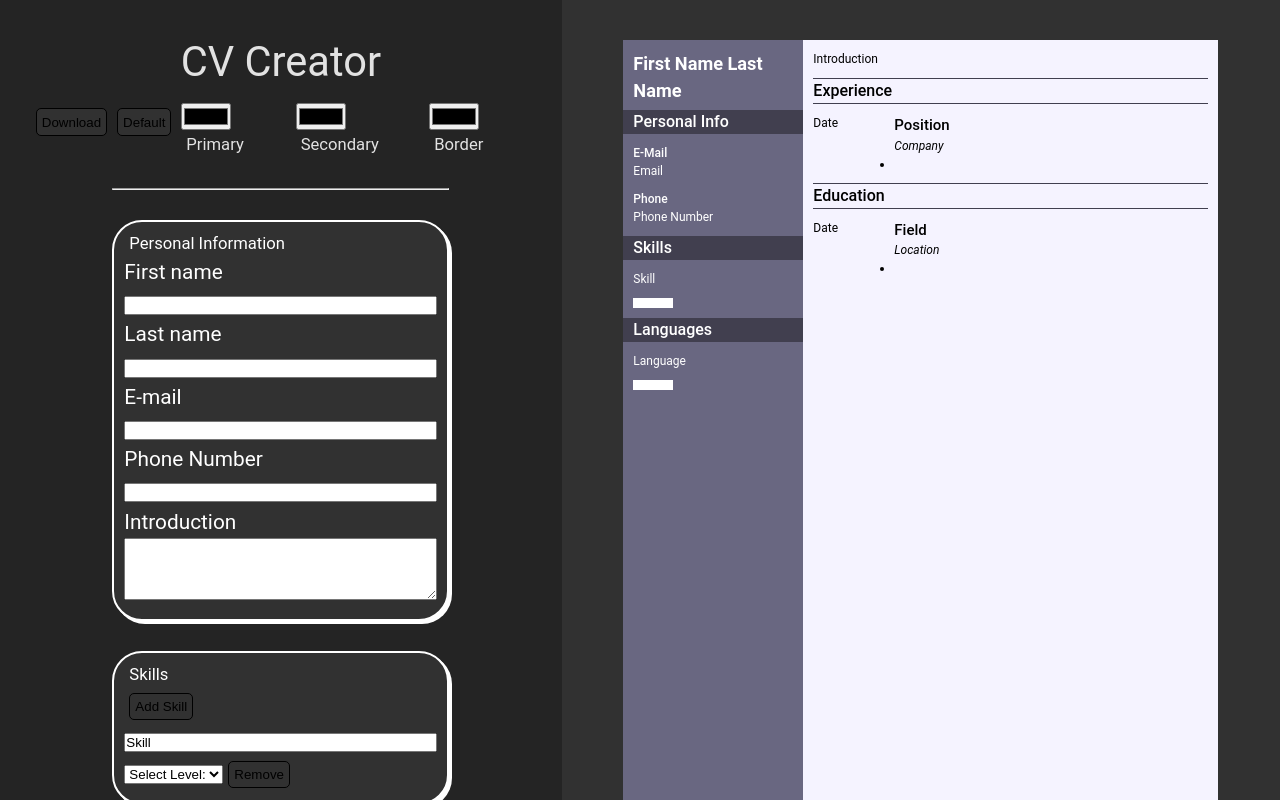
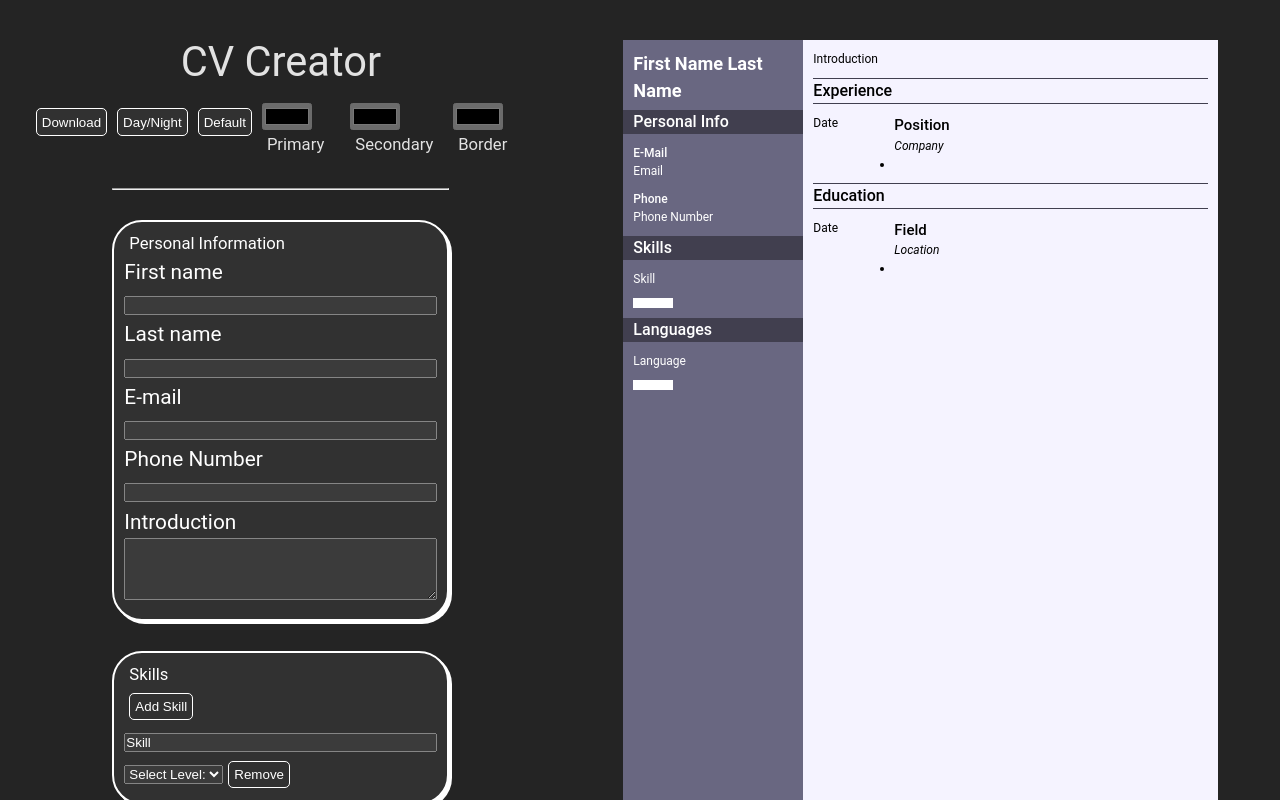
Before and after one commit to hakanyalniz/cv-application, a React (Vite) app: page / in a window 1280 px wide. Built offline with nearby package versions, Linux system fonts and the light colour scheme.

Commit message:
Added day/night mode button, doesn't completely work, just placeholder for now

```diff
--- a/src/components/CVFORMMain.jsx
+++ b/src/components/CVFORMMain.jsx
@@ -150,6 +150,32 @@ function CVFORMAIN() {
     setFormState({ ...formState, [valueName]: value });
   }
 
+  const [dayNight, setDayNight] = useState(false);
+
+  function handleDayNightChange() {
+    const htmlBody = document.querySelector("body");
+    // const CVSection = document.querySelector("CV-section");
+    setDayNight(!dayNight);
+
+    if (dayNight === true) {
+      // this is night
+      htmlBody.classList.remove("light-color-mode");
+      htmlBody.classList.add("dark-color-mode");
+
+      // CVSection.classList.remove("CV-light-color-mode");
+      // CVSection.classList.add("CV-dark-color-mode");
+      console.log("night");
+    } else {
+      // this is day
+      htmlBody.classList.remove("dark-color-mode");
+      htmlBody.classList.add("light-color-mode");
+
+      // CVSection.classList.remove("CV-dark-color-mode");
+      // CVSection.classList.add("CV-light-color-mode");
+      console.log("day");
+    }
+  }
+
   return (
     <div className="flex-container">
       <FormSection
@@ -161,6 +187,7 @@ function CVFORMAIN() {
         handleDynamicChange={handleDynamicChange}
         handleListChanges={handleListChanges}
         handleColorChange={handleColorChange}
+        handleDayNightChange={handleDayNightChange}
         skillForm={skillForm}
         setSkillForm={setSkillForm}
         languageForm={languageForm}
--- a/src/components/CVSection.jsx
+++ b/src/components/CVSection.jsx
@@ -1,5 +1,6 @@
 import "../styles/CVSection.css";
 import Html from "./Html";
+import React from "react";
 
 function CVSection({
   formState,
--- a/src/components/FormSection.jsx
+++ b/src/components/FormSection.jsx
@@ -11,6 +11,7 @@ function FormSection({
   handleDynamicChange,
   handleListChanges,
   handleColorChange,
+  handleDayNightChange,
   addInput,
   addAchievement,
   removeInput,
@@ -42,6 +43,9 @@ function FormSection({
         >
           Download
         </button>
+
+        <button onClick={handleDayNightChange}>Day/Night</button>
+
         <button type="button" onClick={(e) => handleColorChange(e, "RESET")}>
           Default
         </button>
--- a/src/styles/CVSection.css
+++ b/src/styles/CVSection.css
@@ -4,7 +4,8 @@
   justify-content: space-between;
   align-items: center;
   flex-grow: 2;
-  background-color: #313131;
+  /* Disabled due to day/night switch tests */
+  /* background-color: #313131; */
   color: black;
   overflow: hidden;
 }
--- a/src/styles/index.css
+++ b/src/styles/index.css
@@ -5,7 +5,8 @@
   font-size: clamp(1rem, 2vw, 1.3rem);
   font-weight: 400;
 
-  color-scheme: light dark;
+  color-scheme: dark;
+
   color: rgba(255, 255, 255, 0.87);
   background-color: #242424;
 
@@ -15,6 +16,31 @@
   -moz-osx-font-smoothing: grayscale;
   -webkit-text-size-adjust: 100%;
 }
+
+/* Day/night switch tests, doesn't completely work */
+.dark-color-mode {
+  color-scheme: dark;
+  color: rgba(255, 255, 255, 0.87);
+  background-color: #242424;
+}
+
+/* .CV-dark-color-mode {
+  color-scheme: dark;
+  color: black;
+  background-color: #313131;
+} */
+
+.light-color-mode {
+  color-scheme: light;
+  color: rgba(51, 51, 51, 0.87);
+  background-color: #f1f1f1;
+}
+
+/* .CV-light-color-mode {
+  color-scheme: light;
+  color: rgba(51, 51, 51, 0.87);
+  background-color: #757575;
+} */
 
 * {
   box-sizing: border-box;
```
